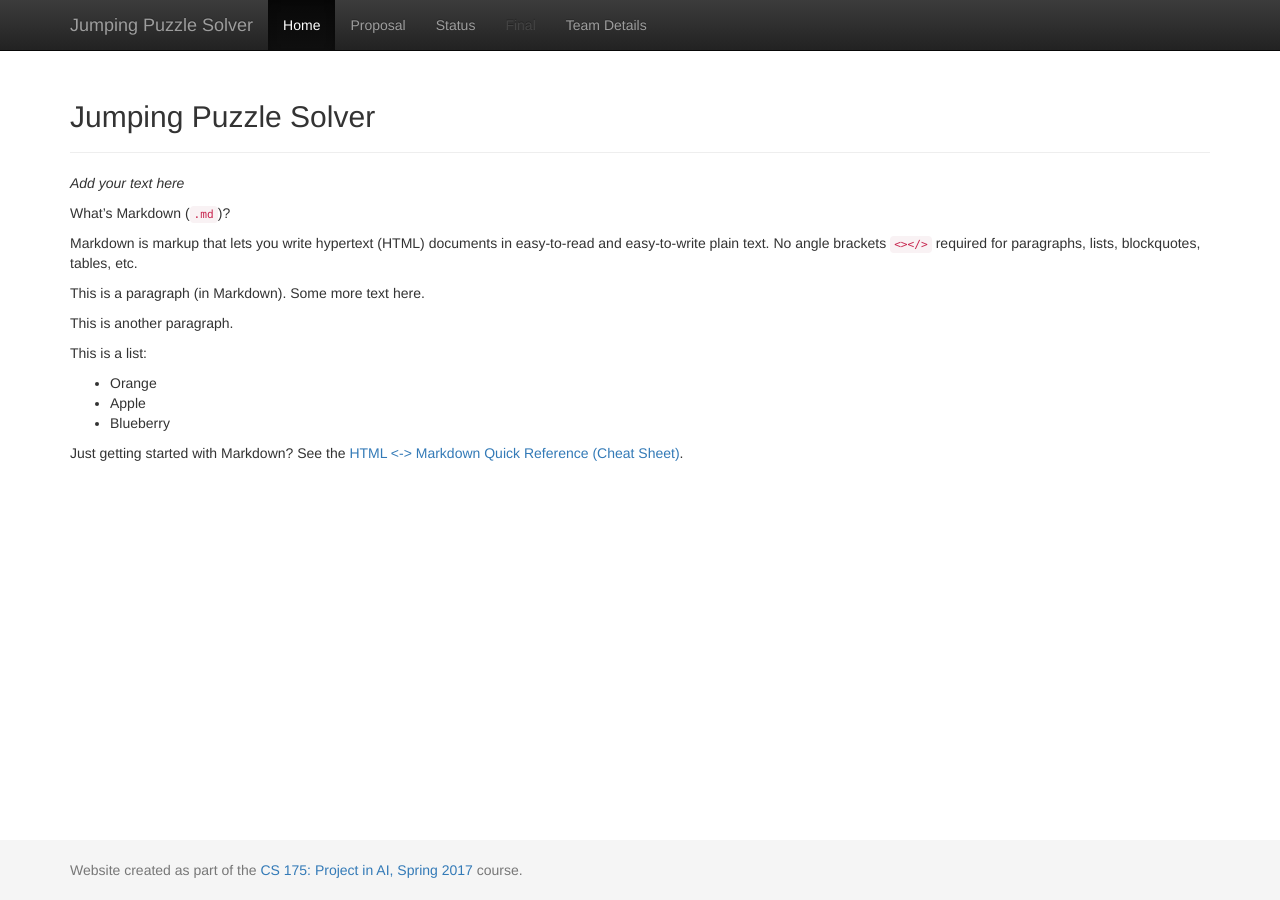
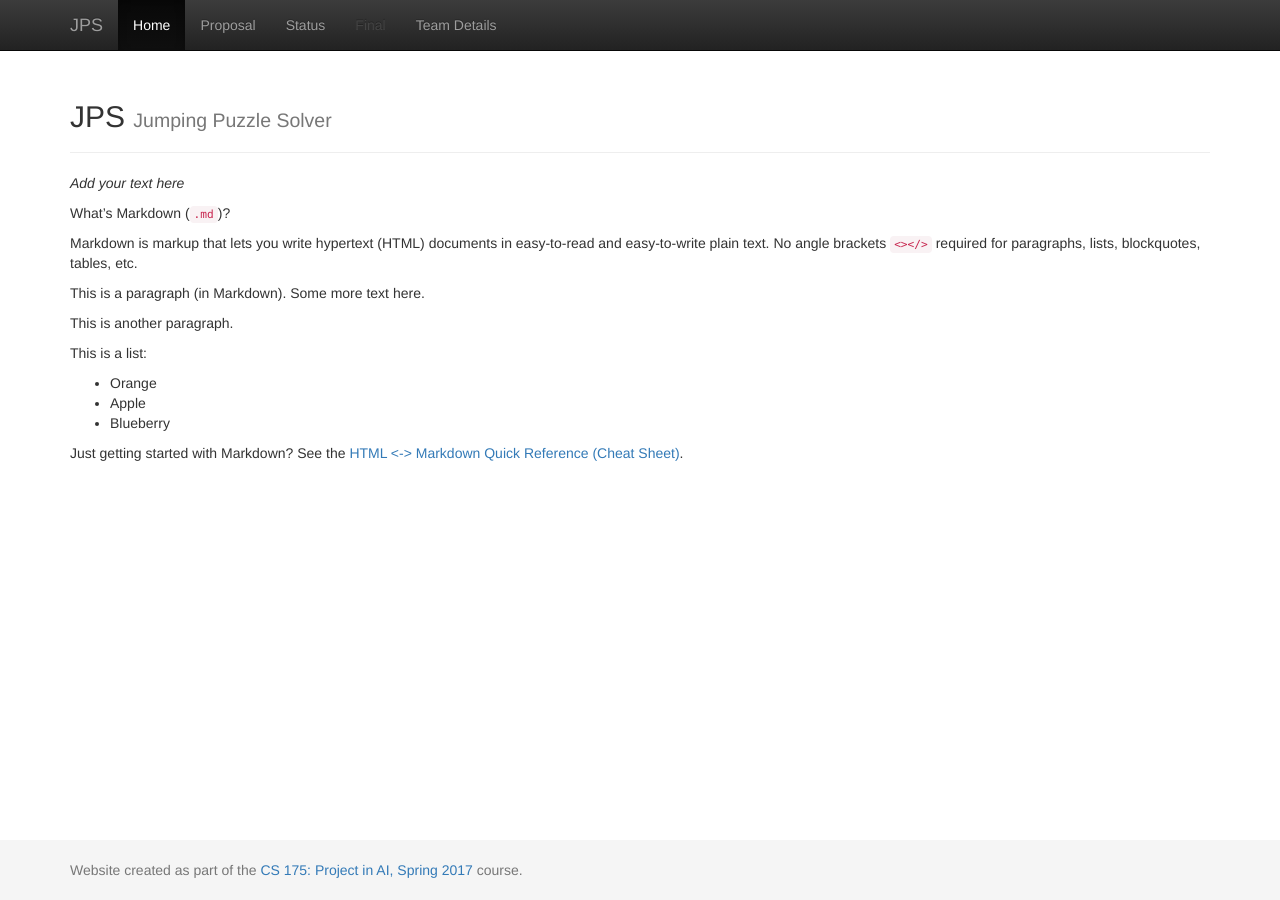
Before and after one commit to minhdna/JPS, a Jekyll site: the page built from docs/index.md, in a window 1280 px wide. Built offline with Jekyll 4.4.1, drawn with Linux system fonts in a browser that asks for light colours; some of the changed lines change nothing that is shown.

Commit message:
Update _config.yml

```diff
--- a/docs/_config.yml
+++ b/docs/_config.yml
@@ -2,7 +2,7 @@
 # site.title
 
 title:    'JPS'
-title: 'Jumping Puzzle Solver'
+subtitle: 'Jumping Puzzle Solver'
 
 
 #########################
```
